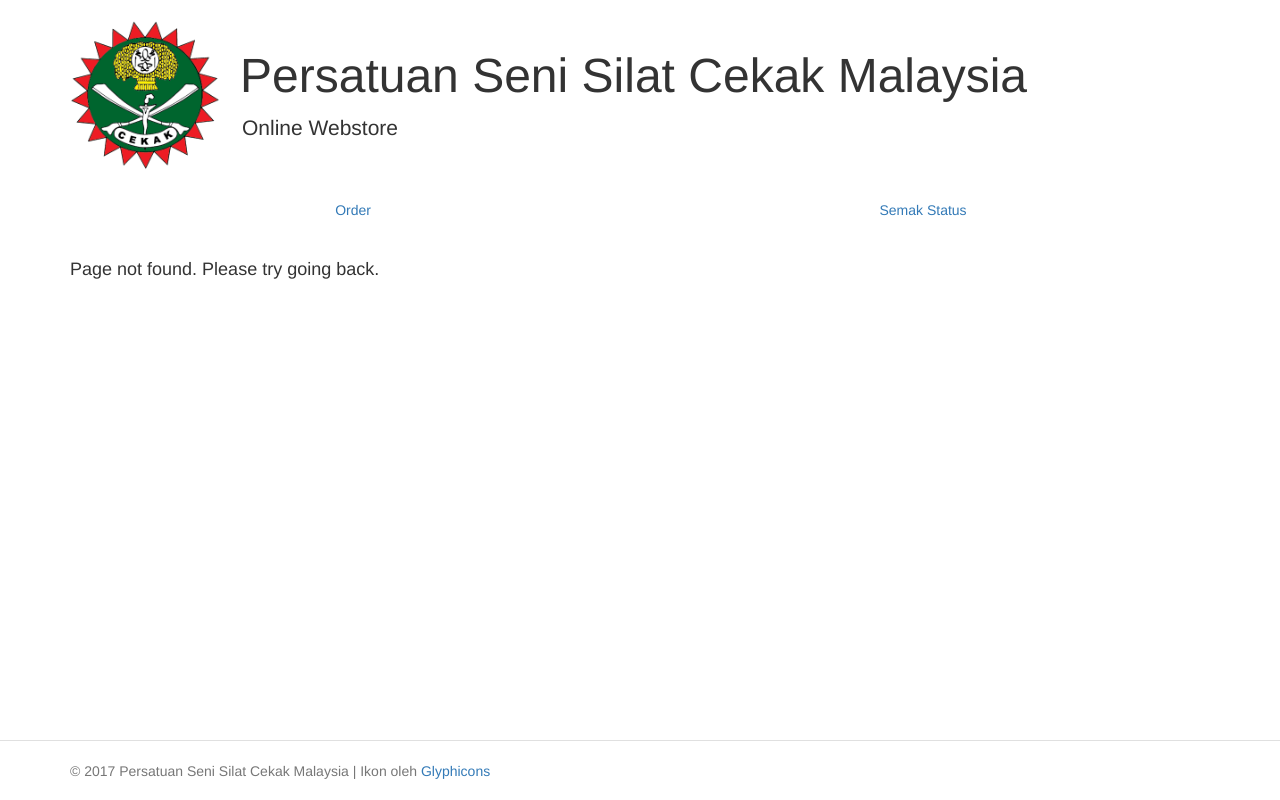
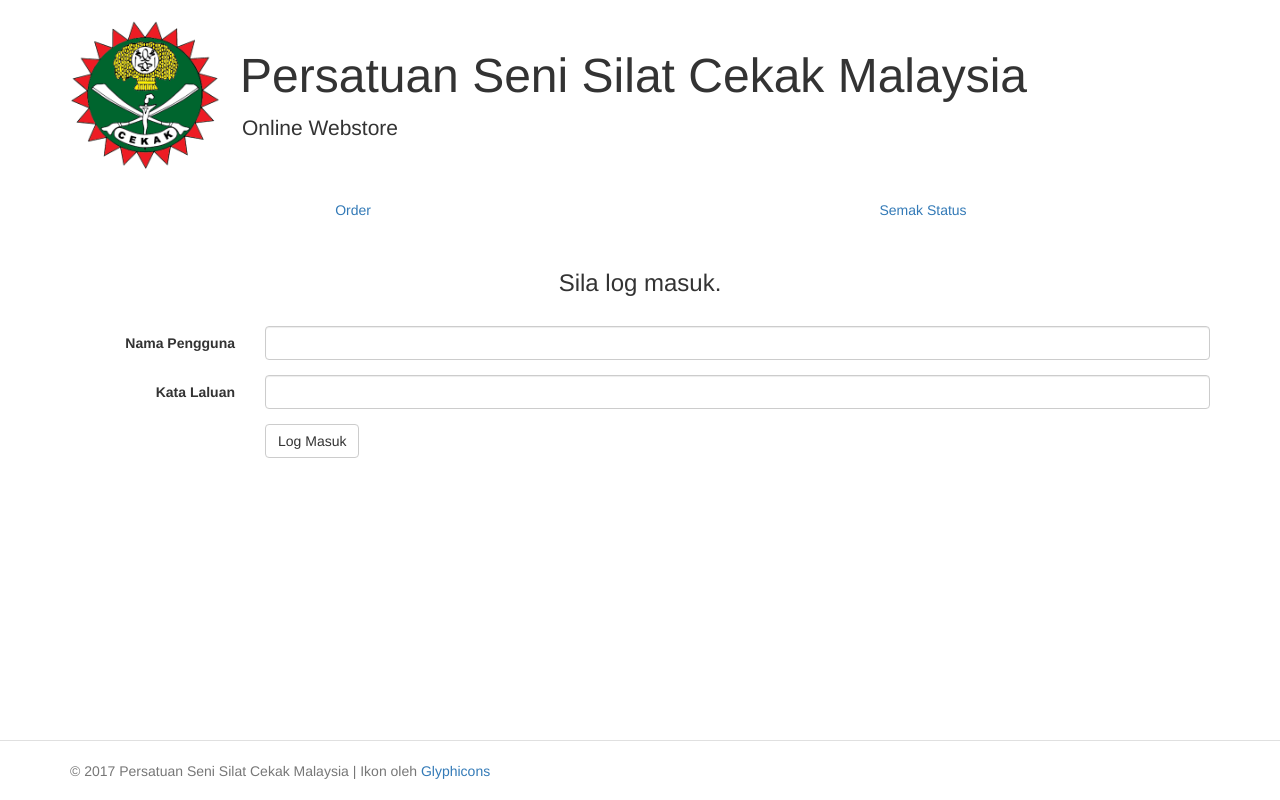
Before and after one commit to pyrox18/psscm-webstore, an Angular app: page /login in a window 1280 px wide. Before the commit this address had no page. Built offline with nearby package versions, Linux system fonts and the light colour scheme.

Commit message:
Prepare skeleton for login feature

```diff
--- a/src/app/app.component.html
+++ b/src/app/app.component.html
@@ -1,6 +1,6 @@
 <ul class="nav nav-pills nav-justified">
   <li><a routerLink="/order" routerLinkActive="active">Order</a></li>
-  <li><a routerLink="/order-status" routerLinkActive="active">Semak Status</a></li>
+  <li><a routerLink="/order/status" routerLinkActive="active">Semak Status</a></li>
 </ul>
 <br>
 <router-outlet></router-outlet>
--- a/src/app/app.module.ts
+++ b/src/app/app.module.ts
@@ -15,6 +15,7 @@ import { StatusDetailsComponent } from './order-status/status-details/status-det
 import { AppRoutingModule } from './app-routing.module';
 import { OrderRoutingModule } from './order/order-routing.module';
 import { CartTableComponent } from './cart-table/cart-table.component';
+import { LoginComponent } from './login/login.component';
 
 
 @NgModule({
@@ -27,7 +28,8 @@ import { CartTableComponent } from './cart-table/cart-table.component';
     OrderStatusComponent,
     PageNotFoundComponent,
     CartTableComponent,
-    StatusDetailsComponent
+    StatusDetailsComponent,
+    LoginComponent
   ],
   imports: [
     BrowserModule,
--- /dev/null
+++ b/src/app/login/login.component.html
@@ -0,0 +1,21 @@
+<h3 class="text-center">Sila log masuk.</h3>
+<br>
+<form class="form-horizontal">
+  <div class="form-group">
+    <label class="col-sm-2 control-label">Nama Pengguna</label>
+    <div class="col-sm-10">
+      <input type="text" class="form-control">
+    </div>
+  </div>
+  <div class="form-group">
+    <label class="col-sm-2 control-label">Kata Laluan</label>
+    <div class="col-sm-10">
+      <input type="password" class="form-control">
+    </div>
+  </div>
+  <div class="form-group">
+    <div class="col-sm-offset-2 col-sm-10">
+      <button class="btn btn-default">Log Masuk</button>
+    </div>
+  </div>
+</form>
--- /dev/null
+++ b/src/app/login/login.component.ts
@@ -0,0 +1,15 @@
+import { Component, OnInit } from '@angular/core';
+
+@Component({
+  selector: 'app-login',
+  templateUrl: './login.component.html',
+  styleUrls: ['./login.component.css']
+})
+export class LoginComponent implements OnInit {
+
+  constructor() { }
+
+  ngOnInit() {
+  }
+
+}
--- a/src/app/order/order-routing.module.ts
+++ b/src/app/order/order-routing.module.ts
@@ -5,6 +5,7 @@ import { OrderComponent } from './order.component';
 import { OrderSelectComponent } from './order-select/order-select.component';
 import { OrderConfirmComponent } from './order-confirm/order-confirm.component';
 import { OrderSuccessComponent } from './order-success/order-success.component';
+import { OrderStatusComponent } from '../order-status/order-status.component';
 
 const routes: Routes = [
   {
@@ -24,6 +25,10 @@ const routes: Routes = [
         component: OrderSuccessComponent
       },
       {
+        path: 'status',
+        component: OrderStatusComponent
+      },
+      {
         path: '',
         redirectTo: 'select',
         pathMatch: 'full'
```
Also changed, not shown: src/app/app-routing.module.ts (+4 -3 lines), src/app/login/login.component.css (added), 1 other file (tests, documents, lock files or other folders).
